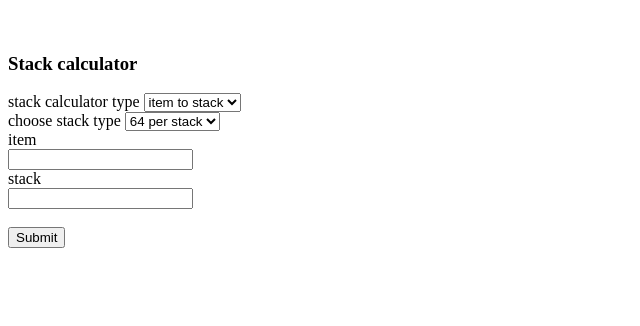
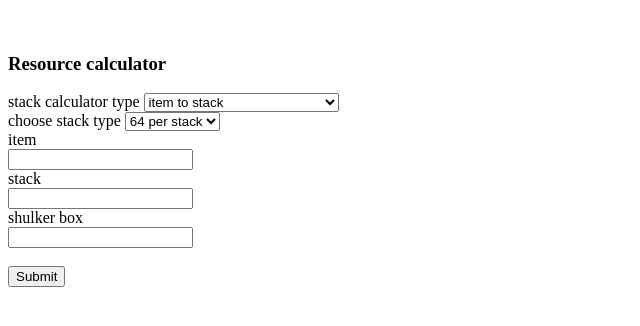
Before and after one commit to zen744/resource_calculator, a plain HTML site: page index.html in a window 1280 px wide. Shown: the whole page, without its empty margins (0-640 px from the left). Drawn offline with Linux system fonts and the light colour scheme.

Commit message:
Update index.html

```diff
--- a/index.html
+++ b/index.html
@@ -4,19 +4,19 @@
     <meta charset="UTF-8">
     <meta http-equiv="X-UA-Compatible" content="IE=edge">
     <meta name="viewport" content="width=device-width, initial-scale=1.0">
-    <title>Stack calculator</title>
+    <title>Resource calculator</title>
 </head>
 <p id="result">&nbsp</p>
 <body>
     <!--load script-->
     <script src="index.js"></script>
 
-    <h3>Stack calculator</h3>
+    <h3>Resource calculator</h3>
     <!-- choose how calculator work -->
     <label for="cal_type">stack calculator type</label>
     <select name="cal_type" id="cal_type">
         <option value="its">item to stack</option>
-        <option value="sti">stack to item</option>
+        <option value="sti">stack and shulker box to item</option>
     </select><br>
 
     <!-- choose stack type -->
@@ -24,13 +24,16 @@
     <select name="stack_type" id="stack_type">
         <option value="st64">64 per stack</option>
         <option value="st16">16 per stack</option>
+        <option value="ust">unstackable</option>
     </select><br>
 
-    <!-- input how much item or stack -->
+    <!-- input how much item or stack or shulker box-->
     <label for="item">item</label><br>
     <input type="text" name="item" id="item"><br>
     <label for="stack">stack</label><br>
-    <input type="text" name="stack" id="stack"><br><br>
+    <input type="text" name="stack" id="stack"><br>
+    <label for="stack">shulker box</label><br>
+    <input type="text" name="sb" id="sb"><br><br>
 
     <button onclick="cal()">Submit</button>
 </body>
```
